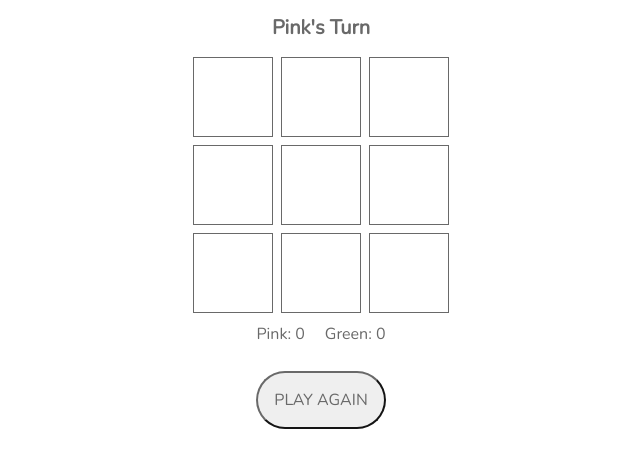
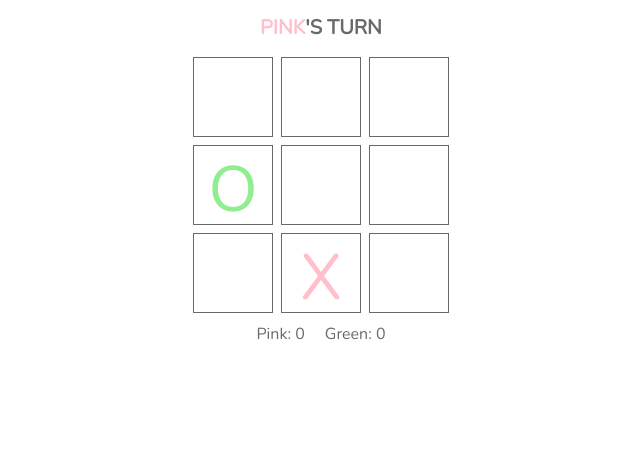
Before and after one commit to jillianguerra/TikTacToe, a plain HTML site: page index.html in a window 1280 px wide. Shown: the part 211-678 px from the top of the page, without its empty margins (319-959 px from the left). Drawn offline with nearby package versions, Linux system fonts and the light colour scheme.

Commit message:
Render bug fix. Board renders 2D array.

```diff
--- a/index.html
+++ b/index.html
@@ -14,20 +14,20 @@
 <body>
 <header>
     <h1>Tik Tac Toe</h1>
-    <h2>Pink's Turn</h2>
+    <h2><span>Pink</span>'s Turn</h2>
 </header>
 <section id="board">
-    <div id ="r0c0"></div>
-    <div id ="r0c1"></div>
-    <div id ="r0c2"></div>
+    <div id="r0c0"></div>
+    <div id="r0c1"></div>
+    <div id="r0c2"></div>
 
-    <div id ="r1c0"></div>
-    <div id ="r1c1"></div>
-    <div id ="r1c2"></div>
+    <div id="r1c0"></div>
+    <div id="r1c1"></div>
+    <div id="r1c2"></div>
 
-    <div id ="r2c0"></div>
-    <div id ="r2c1"></div>
-    <div id ="r2c2"></div>
+    <div id="r2c0"></div>
+    <div id="r2c1"></div>
+    <div id="r2c2"></div>
 </section>
 <section id="score">
         <div>Pink: 0</div>
--- a/script.js
+++ b/script.js
@@ -0,0 +1,79 @@
+/*----- constants -----*/
+const COLORS = {
+    '0': 'white',
+    '1': 'pink',
+    '-1': 'lightGreen',
+}
+const LETTERS = {
+    '0': '',
+    '1': 'X',
+    '-1': 'O',
+}
+const score = {
+    '1': 0,
+    '-1': 0,
+}
+/*----- state variables -----*/
+let turn
+let board
+let winner
+/*----- cached elements  -----*/
+const messageEl = document.querySelector('h2')
+const playAgainBtn = document.querySelector('button')
+const cellEls = [...document.querySelectorAll('#board > div')]
+/*----- event listeners -----*/
+playAgainBtn.addEventListener('click', init)
+// cellEls.addEventListener('click', handleDrop)
+/*----- functions -----*/
+init()
+function init() {
+    turn = 1
+    board = [
+        [0, -1, 0],
+        [0, 0, 1],
+        [0, 0, 0],
+    ]
+    winner = null;
+    render()
+}
+function render() {
+    renderBoard();
+    renderMessage();
+    renderControl();
+}
+function renderBoard(){
+    board.forEach(function(colArr, colIndex) {
+        colArr.forEach(function(rowValue, rowIndex) {
+          const cellId = `r${rowIndex}c${colIndex}`;
+          const cellEl = document.getElementById(cellId)
+          cellEl.style.color = COLORS[rowValue]
+          cellEl.innerText = `${LETTERS[rowValue]}`
+        })
+      })
+}
+function renderMessage() {
+    if (winner === 'T') {
+        messageEl.innerText = `IT'S A TIE!!`
+      }
+      else if (winner) {
+        messageEl.innerHTML = `<span style='color: ${COLORS[winner]}'>${COLORS[winner].toUpperCase()}</span> WINS!`
+      }
+      else {
+        messageEl.innerHTML = `<span style='color: ${COLORS[turn]}'>${COLORS[turn].toUpperCase()}</span>'S TURN`
+      }
+}
+function renderControl() {
+    playAgainBtn.style.visibility = winner ? 'visible' : 'hidden'
+}
+function handleDrop() {
+    // Each cell needs to be selected and able to be clicked on
+    // make sure you can't select the same cell more than once
+    // make sure you can't select in between the cells
+    // alter the array to be 1 or -1
+
+getWinner()
+render()
+}
+function getWinner() {
+
+}
--- a/style.css
+++ b/style.css
@@ -48,6 +48,8 @@ body {
   }
   #board > div {
     border: 0.01vmin solid dimgray;
+    font-size: 8vmin;
+    text-align: center;
   }
   #board > div:hover {
     background-color: WhiteSmoke;
```
